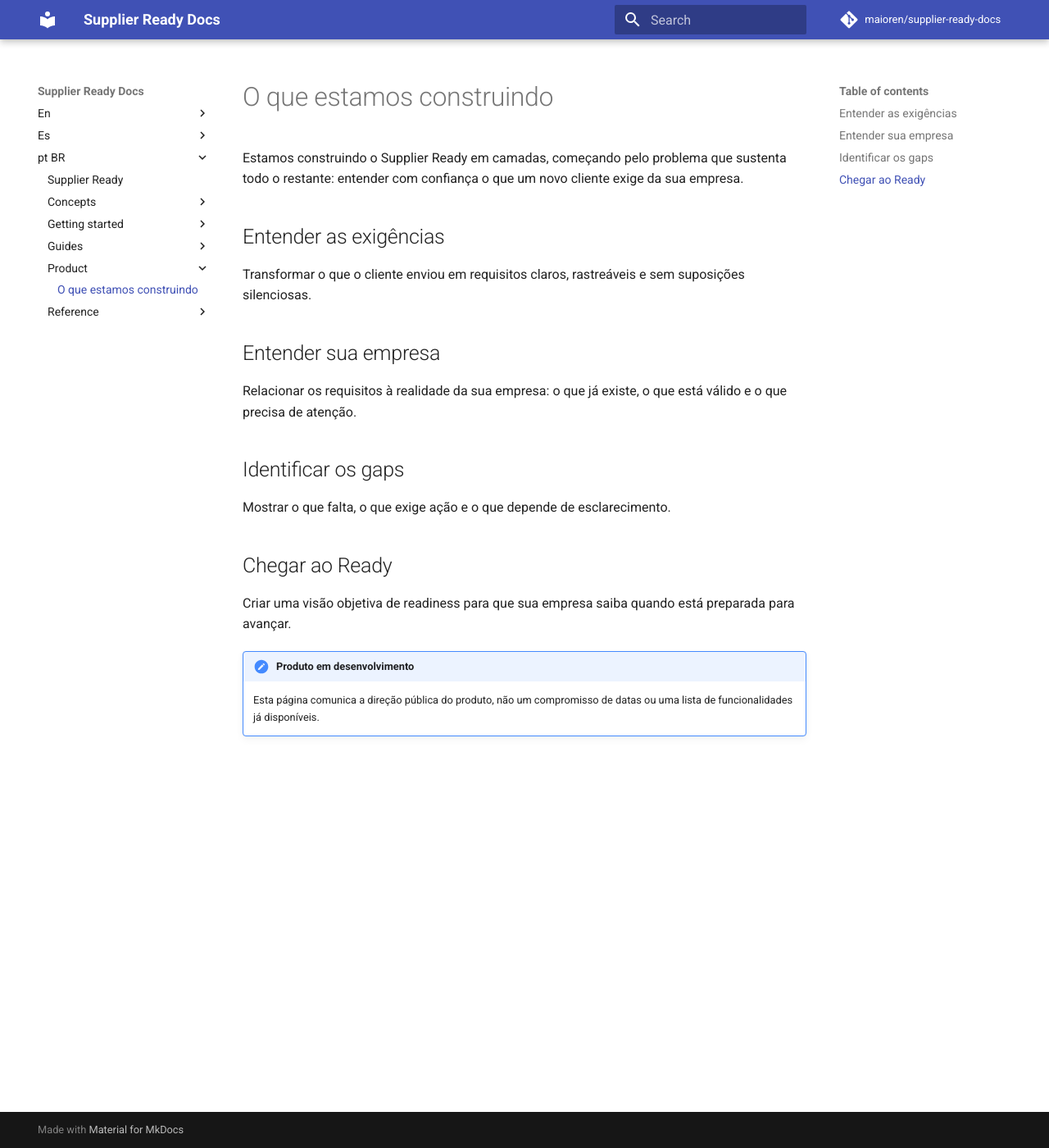
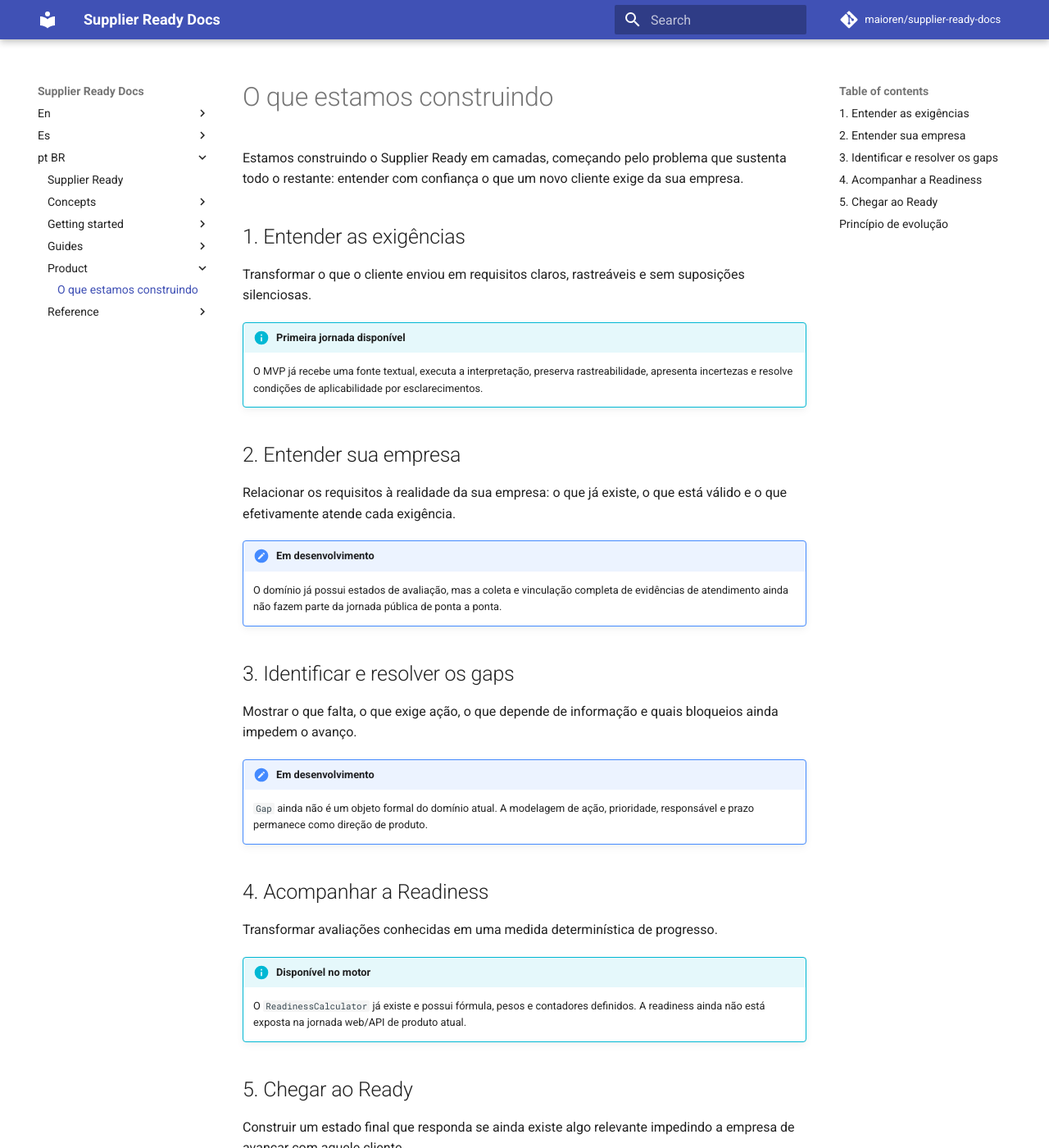
Before and after one commit to maioren/supplier-ready-docs, an MkDocs documentation site: the page built from docs/pt-BR/product/roadmap.md, in a window 1280 px wide and 1400 px high. Shown: the whole window at 82% size. Built offline with MkDocs 1.6.1 and Material for MkDocs 9.7.7, drawn with Linux system fonts in a browser that asks for light colours; comment, search, counter and statistics services are not loaded; some of the changed text lies outside the part shown.

Commit message:
docs: clarify current and future product layers

```diff
--- a/docs/pt-BR/product/roadmap.md
+++ b/docs/pt-BR/product/roadmap.md
@@ -2,21 +2,48 @@
 
 Estamos construindo o Supplier Ready em camadas, começando pelo problema que sustenta todo o restante: entender com confiança o que um novo cliente exige da sua empresa.
 
-## Entender as exigências
+## 1. Entender as exigências
 
 Transformar o que o cliente enviou em requisitos claros, rastreáveis e sem suposições silenciosas.
 
-## Entender sua empresa
+!!! info "Primeira jornada disponível"
+    O MVP já recebe uma fonte textual, executa a interpretação, preserva rastreabilidade, apresenta incertezas e resolve condições de aplicabilidade por esclarecimentos.
 
-Relacionar os requisitos à realidade da sua empresa: o que já existe, o que está válido e o que precisa de atenção.
+## 2. Entender sua empresa
 
-## Identificar os gaps
+Relacionar os requisitos à realidade da sua empresa: o que já existe, o que está válido e o que efetivamente atende cada exigência.
 
-Mostrar o que falta, o que exige ação e o que depende de esclarecimento.
+!!! note "Em desenvolvimento"
+    O domínio já possui estados de avaliação, mas a coleta e vinculação completa de evidências de atendimento ainda não fazem parte da jornada pública de ponta a ponta.
 
-## Chegar ao Ready
+## 3. Identificar e resolver os gaps
 
-Criar uma visão objetiva de readiness para que sua empresa saiba quando está preparada para avançar.
+Mostrar o que falta, o que exige ação, o que depende de informação e quais bloqueios ainda impedem o avanço.
+
+!!! note "Em desenvolvimento"
+    `Gap` ainda não é um objeto formal do domínio atual. A modelagem de ação, prioridade, responsável e prazo permanece como direção de produto.
+
+## 4. Acompanhar a Readiness
+
+Transformar avaliações conhecidas em uma medida determinística de progresso.
+
+!!! info "Disponível no motor"
+    O `ReadinessCalculator` já existe e possui fórmula, pesos e contadores definidos. A readiness ainda não está exposta na jornada web/API de produto atual.
+
+## 5. Chegar ao Ready
+
+Construir um estado final que responda se ainda existe algo relevante impedindo a empresa de avançar com aquele cliente.
+
+!!! warning "Dois usos diferentes de READY"
+    A jornada de interpretação possui hoje `ProductAnalysisState.READY`, que significa apenas **sem esclarecimentos pendentes**. O **Ready final do produto**, baseado em atendimento, gaps e bloqueios, ainda não existe como estado de domínio.
+
+---
+
+## Princípio de evolução
+
+Cada nova camada deve preservar o que sustenta a confiança no produto:
+
+**fonte original → interpretação rastreável → aplicabilidade explícita → avaliação sustentada → gaps acionáveis → readiness determinística → Ready**
 
 !!! note "Produto em desenvolvimento"
-    Esta página comunica a direção pública do produto, não um compromisso de datas ou uma lista de funcionalidades já disponíveis.
+    Esta página comunica a direção pública do produto, não um compromisso de datas. Capacidades atuais e futuras são identificadas separadamente para que roadmap não seja confundido com Referência.
```
